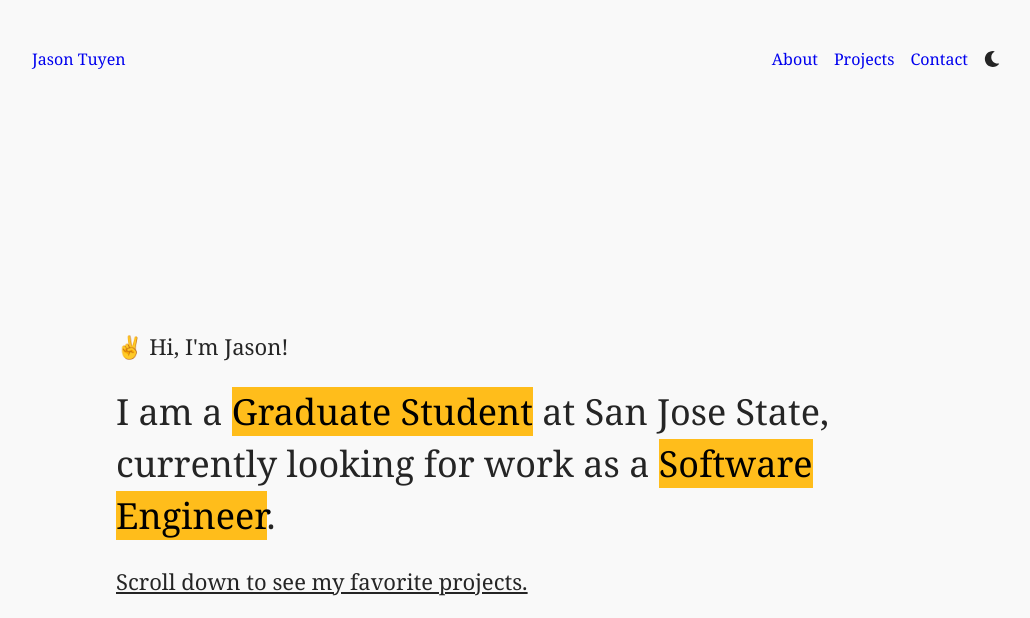
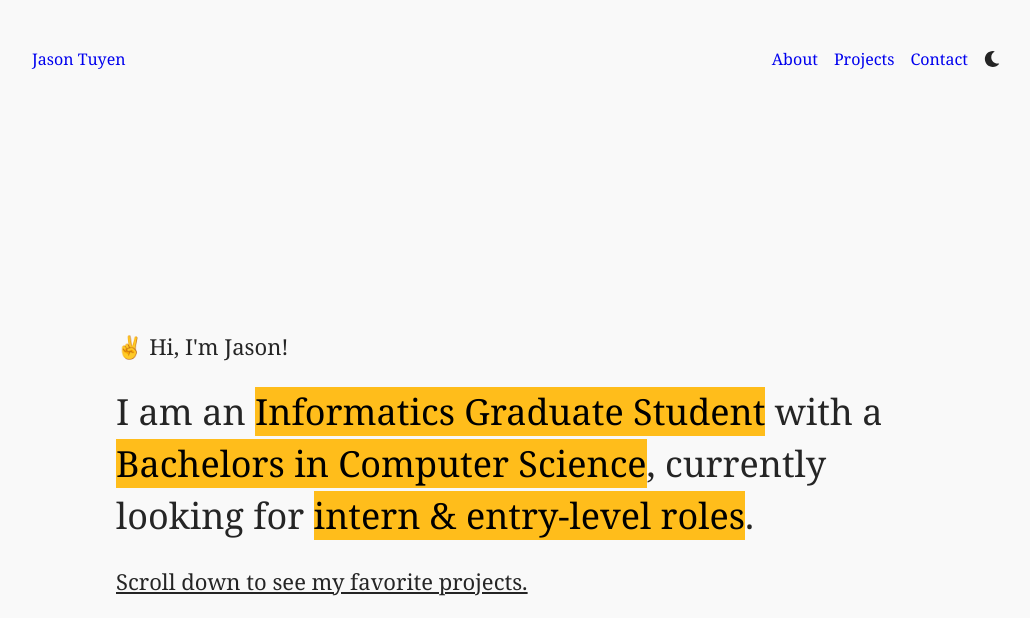
Before and after one commit to JasonTuyen/personal-site, a Gatsby site: page / in a window 1280 px wide. Shown: the top 618 px of the page, without its empty margins (124-1154 px from the left). Built offline with nearby package versions, Linux system fonts and the light colour scheme; Gatsby itself is replaced by a stand-in of ours; some packages are replaced by stand-ins of ours; what typography-theme-grand-view would draw is missing.

Commit message:
Update hero section

```diff
--- a/src/pages/index.js
+++ b/src/pages/index.js
@@ -18,7 +18,7 @@ export default function Index() {
       </Helmet>
       <div style={{paddingTop:200, paddingBottom:500}}>
         <p style={{fontSize:22}}><span role="img" aria-label="peace sign">✌</span> Hi, I'm Jason!</p>
-        <p style={{fontSize:36}}>I am a <mark>Graduate Student</mark> at San Jose State, currently looking for work as a <mark>Software Engineer</mark>.</p>
+        <p style={{fontSize:36}}>I am an <mark>Informatics Graduate Student</mark> with a <mark>Bachelors in Computer Science</mark>, currently looking for <mark>intern & entry-level roles</mark>.</p>
         <p style={{fontSize:22, textDecoration:"underline"}}>Scroll down to see my favorite projects.</p>
         <div style={{float: "right"}}>
           <a href="https://github.com/JasonTuyen" target="_blank" rel="noopener noreferrer"><FaGithubSquare style={{height:"40", width:"40", cursor: 'pointer', margin:"5"}}/></a>
```
